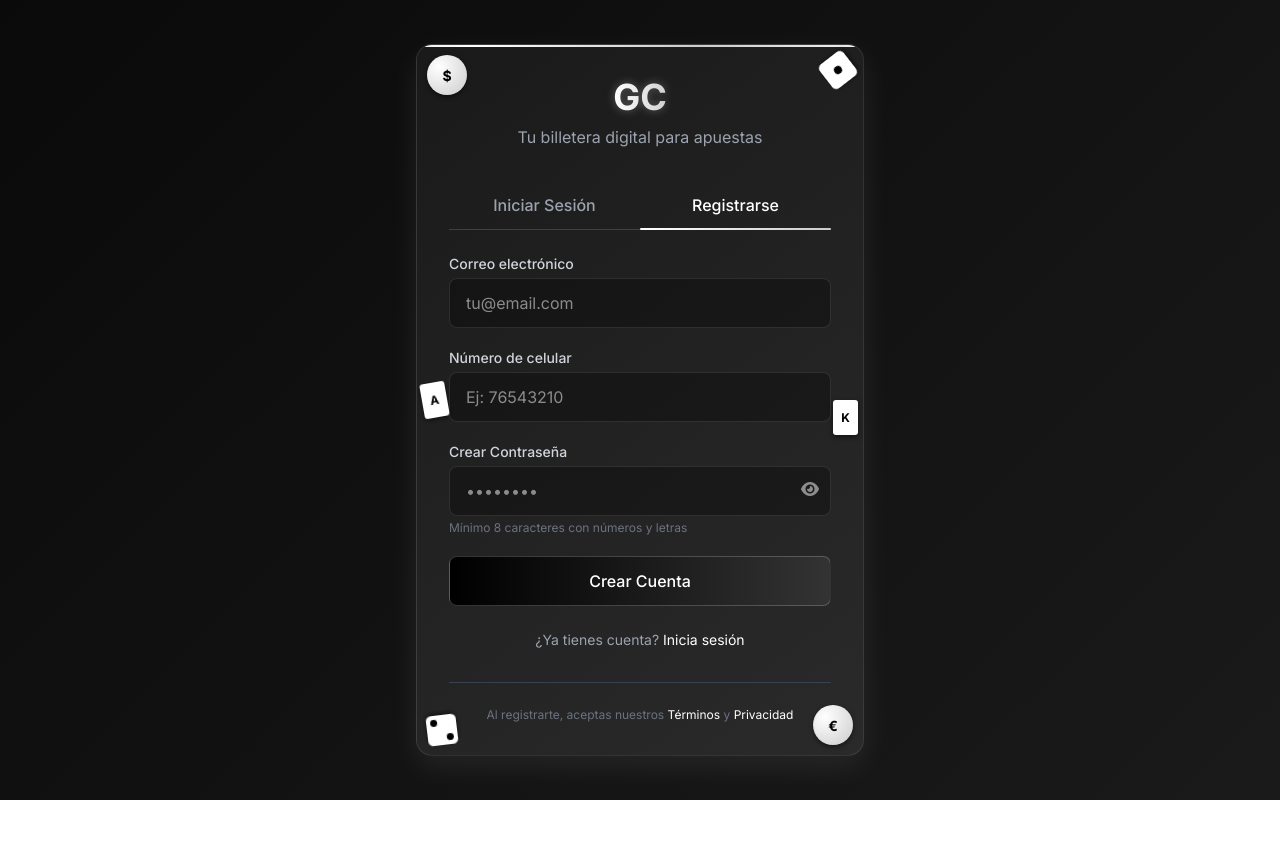
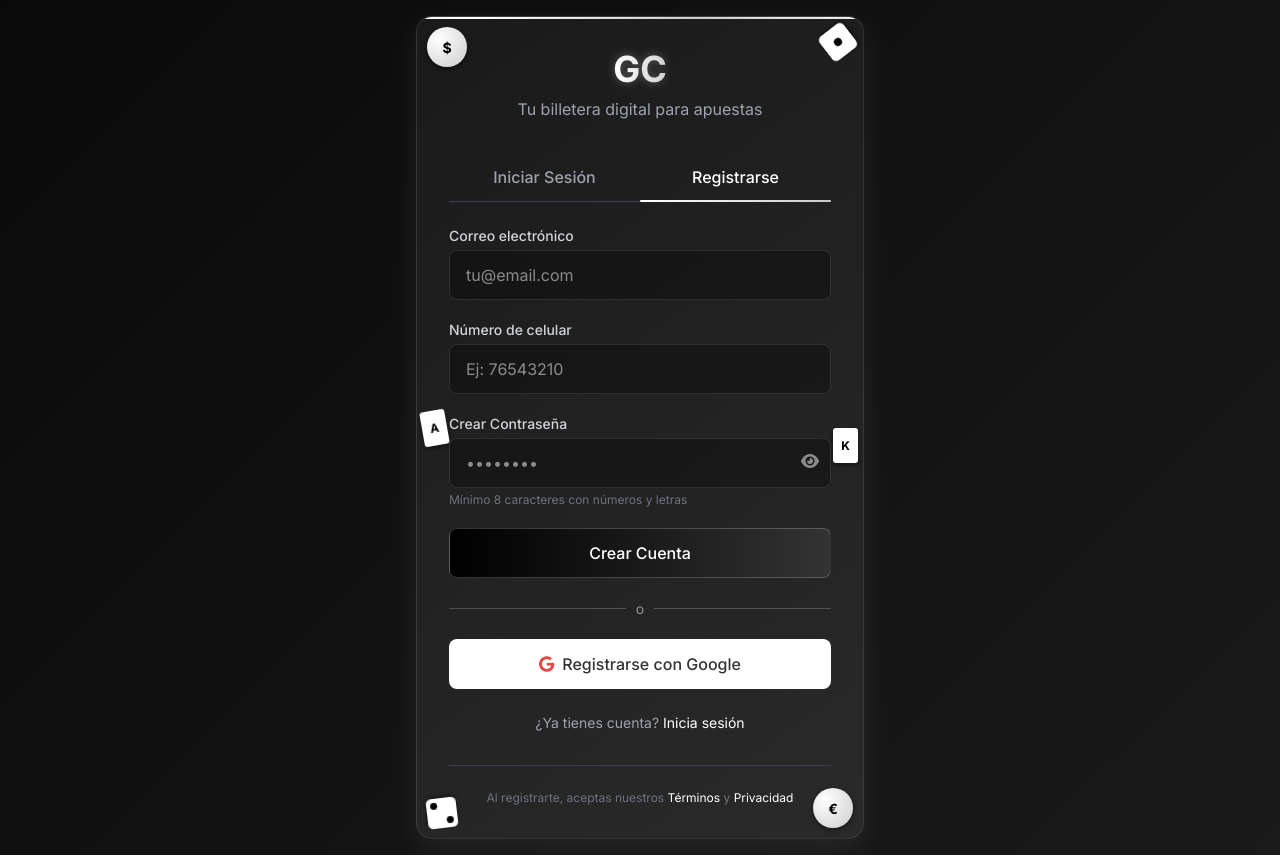
Before and after one commit to Alfromel/-1-APP-GC-BETS, a plain HTML site: page gc/index.html in a window 1280 px wide. Both pictures are taken after a click on the button "Registrarse". Before the commit the page ends 800 px from the top, so only its background shows below. Drawn offline with nearby package versions, Linux system fonts and the light colour scheme.

Commit message:
Update index.html

```diff
--- a/gc/index.html
+++ b/gc/index.html
@@ -76,6 +76,20 @@
         .btn-primary:hover {
             transform: translateY(-2px);
             box-shadow: 0 5px 15px rgba(255, 255, 255, 0.1);
+        }
+
+        .btn-google {
+            background: #ffffff;
+            color: #333333;
+            border: 1px solid rgba(255, 255, 255, 0.3);
+            transition: all 0.3s ease;
+            position: relative;
+            overflow: hidden;
+        }
+
+        .btn-google:hover {
+            transform: translateY(-2px);
+            box-shadow: 0 5px 15px rgba(255, 255, 255, 0.2);
         }
 
         .input-field {
@@ -328,6 +342,25 @@
             animation: cardDeal 2s ease-out 0.2s forwards;
             opacity: 0;
         }
+
+        .divider {
+            display: flex;
+            align-items: center;
+            margin: 20px 0;
+        }
+
+        .divider::before,
+        .divider::after {
+            content: "";
+            flex: 1;
+            border-bottom: 1px solid rgba(255, 255, 255, 0.2);
+        }
+
+        .divider-text {
+            padding: 0 10px;
+            color: rgba(255, 255, 255, 0.5);
+            font-size: 14px;
+        }
     </style>
 </head>
 <body class="min-h-screen flex items-center justify-center p-4">
@@ -397,6 +430,17 @@
                         <button type="submit" class="btn-primary w-full py-3 px-4 rounded-lg font-medium">
                             Iniciar Sesión
                         </button>
+
+                        <!-- Divider -->
+                        <div class="divider">
+                            <span class="divider-text">o</span>
+                        </div>
+
+                        <!-- Botón de Google para Login -->
+                        <button type="button" id="google-login" class="btn-google w-full py-3 px-4 rounded-lg font-medium flex items-center justify-center gap-2">
+                            <i class="fab fa-google text-red-500"></i>
+                            Iniciar sesión con Google
+                        </button>
                     </form>
 
                     <div class="mt-6 text-center text-sm text-gray-400">
@@ -429,6 +473,17 @@
                         </div>
                         <button type="submit" class="btn-primary w-full py-3 px-4 rounded-lg font-medium">
                             Crear Cuenta
+                        </button>
+
+                        <!-- Divider -->
+                        <div class="divider">
+                            <span class="divider-text">o</span>
+                        </div>
+
+                        <!-- Botón de Google para Registro -->
+                        <button type="button" id="google-signup" class="btn-google w-full py-3 px-4 rounded-lg font-medium flex items-center justify-center gap-2">
+                            <i class="fab fa-google text-red-500"></i>
+                            Registrarse con Google
                         </button>
                     </form>
 
@@ -536,6 +591,31 @@
             }, 5000);
         }
 
+        // Función para autenticación con Google
+        async function signInWithGoogle() {
+            try {
+                const { data, error } = await supabase.auth.signInWithOAuth({
+                    provider: 'google',
+                    options: {
+                        redirectTo: window.location.origin
+                    }
+                });
+
+                if (error) {
+                    showToast('error', 'Error de autenticación', error.message);
+                } else {
+                    showToast('success', 'Redirigiendo...', 'Serás redirigido a Google para autenticarte.');
+                }
+            } catch (error) {
+                showToast('error', 'Error', 'Ha ocurrido un error inesperado.');
+                console.error('Error en autenticación con Google:', error);
+            }
+        }
+
+        // Asignar eventos a los botones de Google
+        document.getElementById('google-login').addEventListener('click', signInWithGoogle);
+        document.getElementById('google-signup').addEventListener('click', signInWithGoogle);
+
         // Registra el Service Worker
         if ('serviceWorker' in navigator) {
             window.addEventListener('load', () => {
@@ -545,9 +625,7 @@
             });
         }
 
-
     </script>
     <script src="js/auth.js"></script>
 </body>
-
 </html>
```
